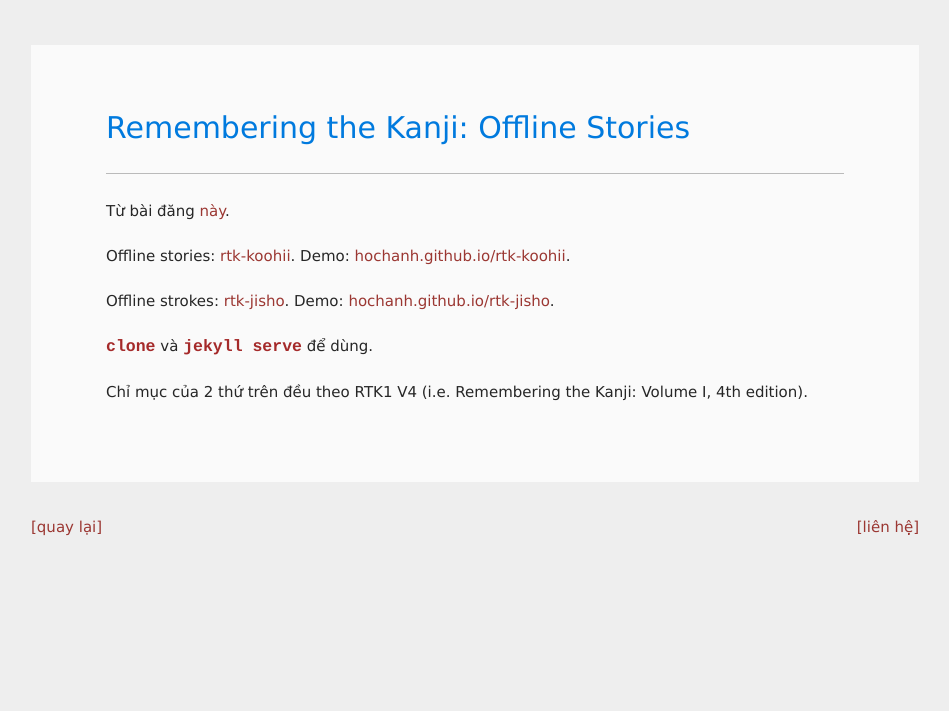
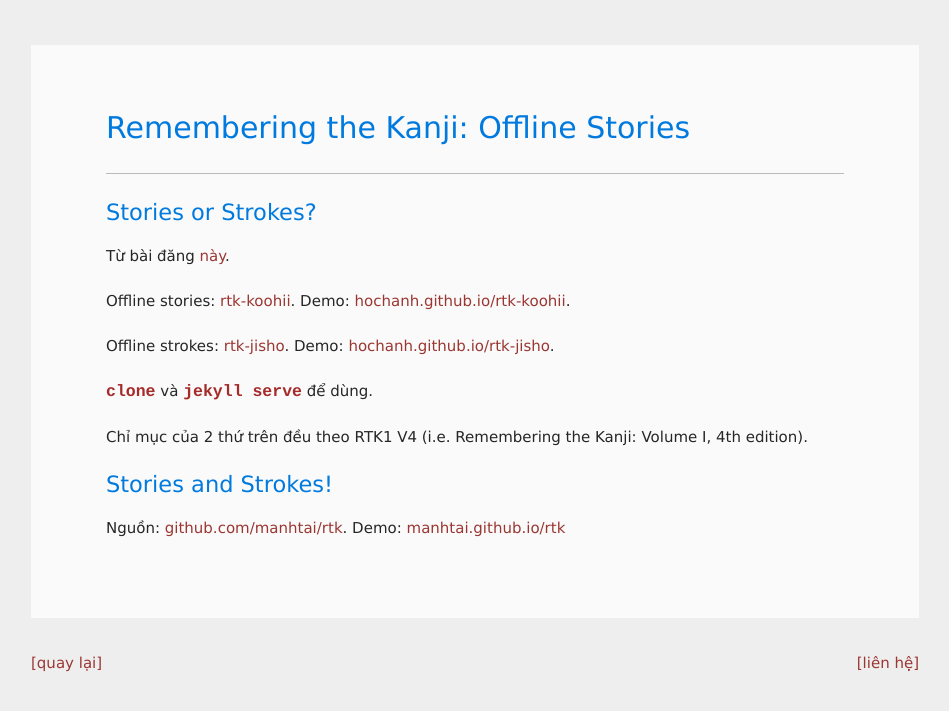
Before and after one commit to hochanh/rblog, a Jekyll site: the page built from _posts/2014-12-12-remembering-the-kanji-offline-stories.md, in a window 1280 px wide. Shown: the top 711 px of the page, without its empty margins (165-1114 px from the left). Built offline with Jekyll 4.4.1, drawn with Linux system fonts in a browser that asks for light colours.

Commit message:
update post

```diff
--- a/_posts/2014-12-12-remembering-the-kanji-offline-stories.md
+++ b/_posts/2014-12-12-remembering-the-kanji-offline-stories.md
@@ -2,6 +2,8 @@
 layout: post
 title: "Remembering the Kanji: Offline Stories"
 ---
+
+## Stories or Strokes?
 
 Từ bài đăng [này](../hoc-kanji-theo-heisig).
 
@@ -12,3 +14,8 @@
 `clone` và `jekyll serve` để dùng.
 
 Chỉ mục của 2 thứ trên đều theo RTK1 V4 (i.e. Remembering the Kanji: Volume I, 4th edition).
+
+
+## Stories and Strokes!
+
+Nguồn: [github.com/manhtai/rtk](http://github.com/manhtai/rtk). Demo: [manhtai.github.io/rtk](http://manhtai.github.io/rtk)
```
